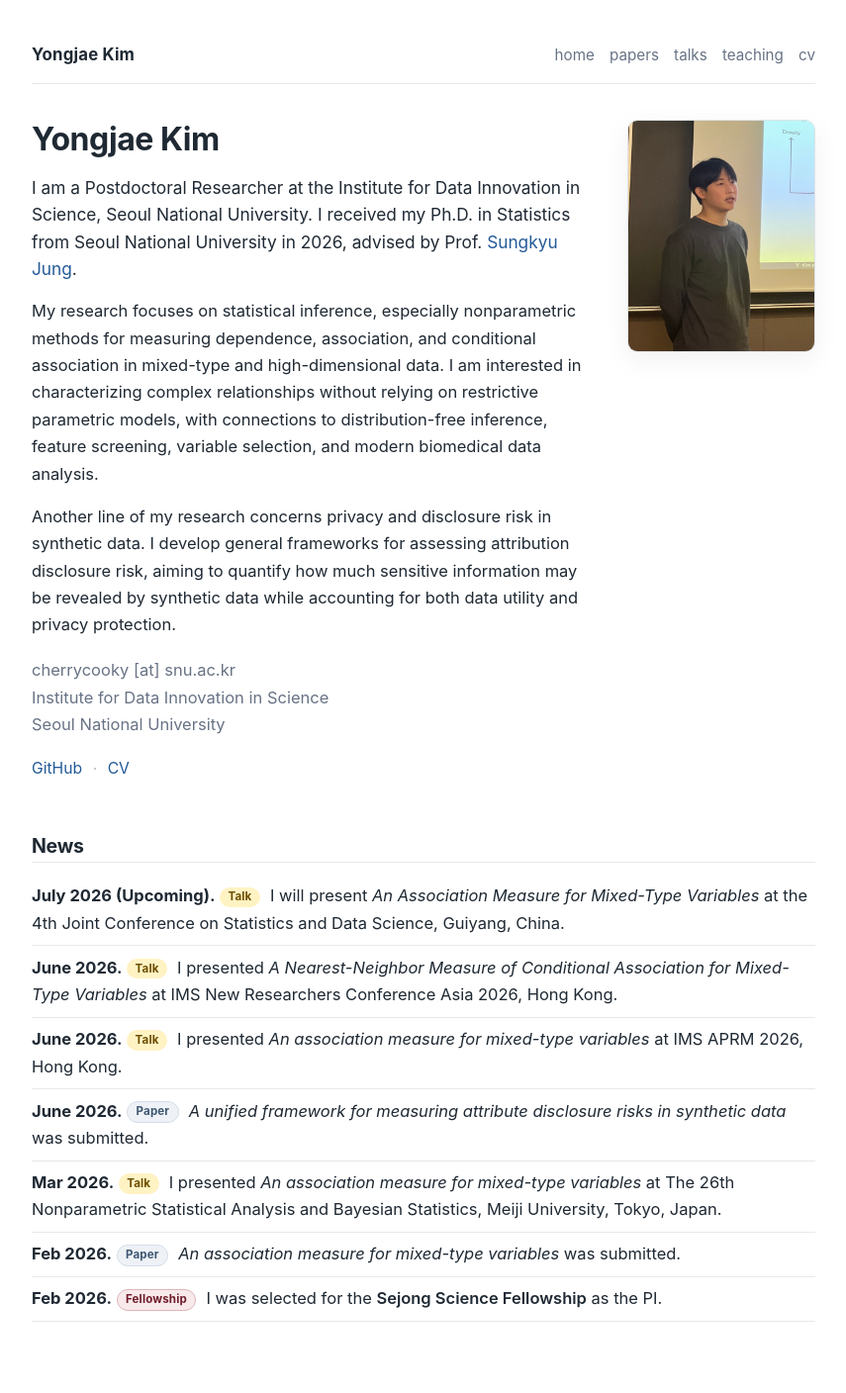
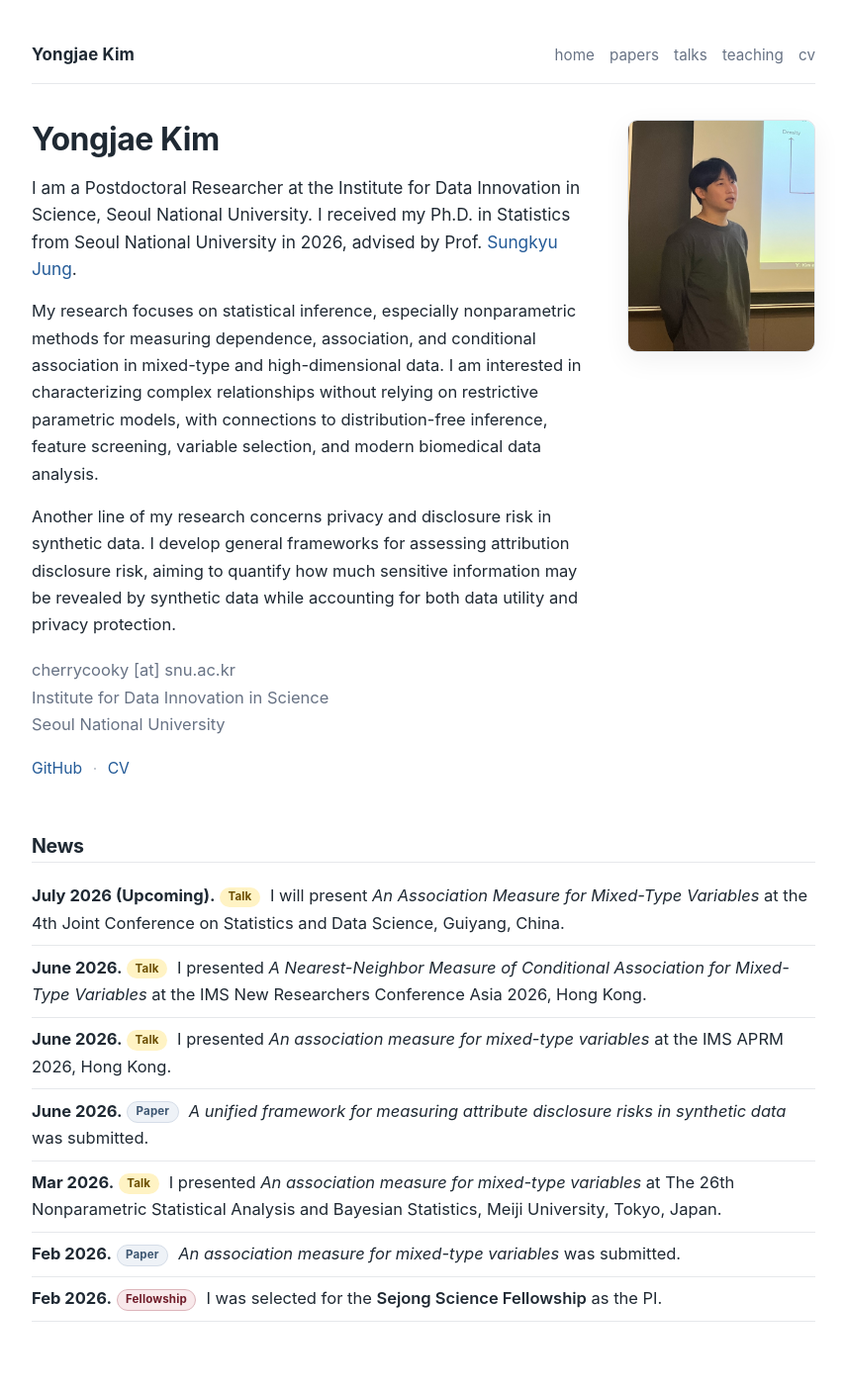
Before and after one commit to cherrrycooky/cherrrycooky.github.io, a Jekyll site: the page built from index.markdown, in a window 1280 px wide. Shown: the whole page at 99% size, without its empty margins (212-1067 px from the left). Built offline with Jekyll 4.4.1, drawn with Linux system fonts in a browser that asks for light colours.

Commit message:
Update index.markdown

```diff
--- a/index.markdown
+++ b/index.markdown
@@ -40,8 +40,8 @@ title: Home
   <h2>News</h2>
   <ul class="news-list">
     <li><span class="news-date">July 2026 (Upcoming).</span> <span class="tag tag-talk">Talk</span> I will present <em>An Association Measure for Mixed-Type Variables</em> at the 4th Joint Conference on Statistics and Data Science, Guiyang, China.</li>
-    <li><span class="news-date">June 2026.</span> <span class="tag tag-talk">Talk</span> I presented <em>A Nearest-Neighbor Measure of Conditional Association for Mixed-Type Variables</em> at IMS New Researchers Conference Asia 2026, Hong Kong.</li>
-    <li><span class="news-date">June 2026.</span> <span class="tag tag-talk">Talk</span> I presented <em>An association measure for mixed-type variables</em> at IMS APRM 2026, Hong Kong.</li>
+    <li><span class="news-date">June 2026.</span> <span class="tag tag-talk">Talk</span> I presented <em>A Nearest-Neighbor Measure of Conditional Association for Mixed-Type Variables</em> at the IMS New Researchers Conference Asia 2026, Hong Kong.</li>
+    <li><span class="news-date">June 2026.</span> <span class="tag tag-talk">Talk</span> I presented <em>An association measure for mixed-type variables</em> at the IMS APRM 2026, Hong Kong.</li>
     <li><span class="news-date">June 2026.</span> <span class="tag tag-paper">Paper</span> <em>A unified framework for measuring attribute disclosure risks in synthetic data</em> was submitted.</li>
     <li><span class="news-date">Mar 2026.</span> <span class="tag tag-talk">Talk</span> I presented <em>An association measure for mixed-type variables</em> at The 26th Nonparametric Statistical Analysis and Bayesian Statistics, Meiji University, Tokyo, Japan.</li>
     <li><span class="news-date">Feb 2026.</span> <span class="tag tag-paper">Paper</span> <em>An association measure for mixed-type variables</em> was submitted.</li>
```
